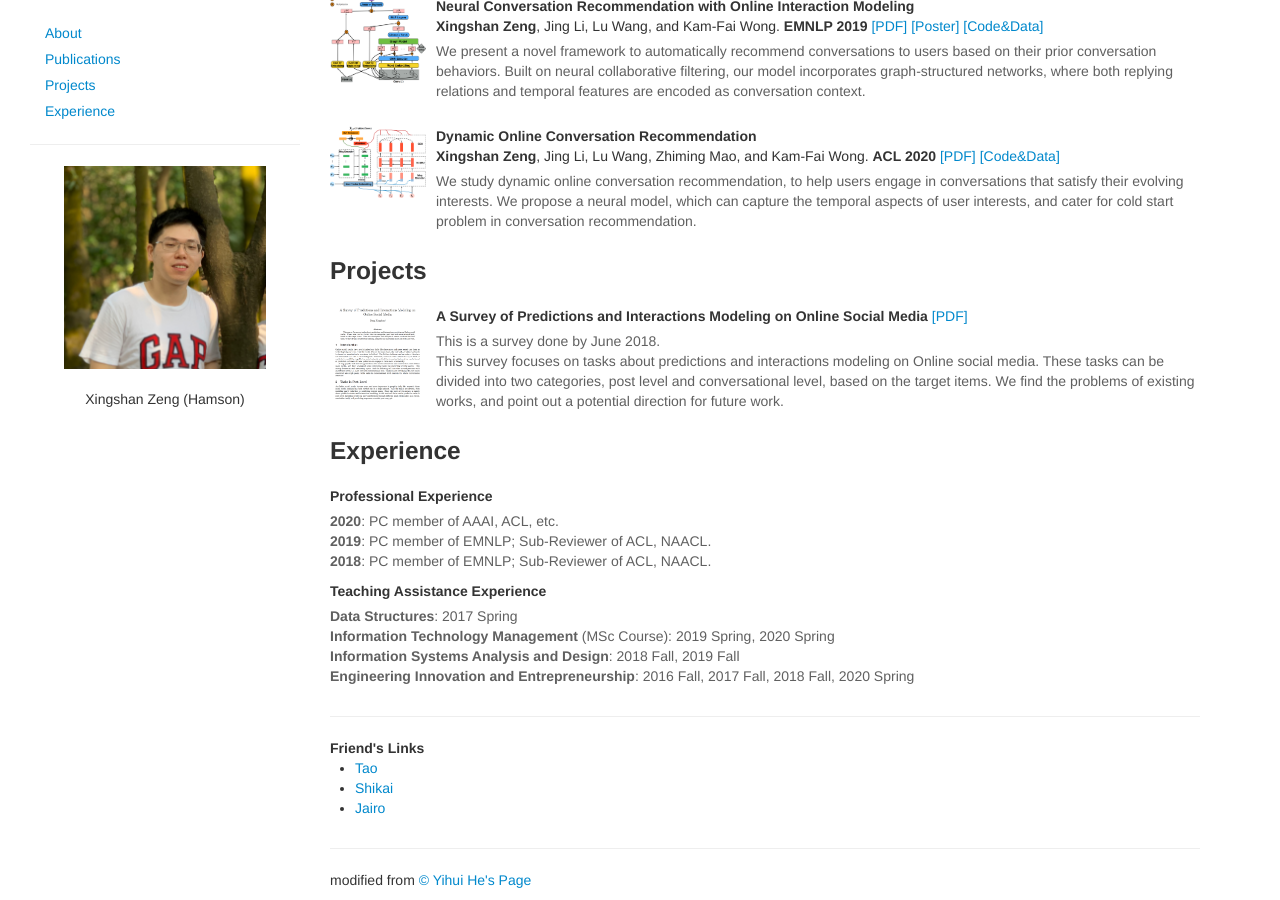
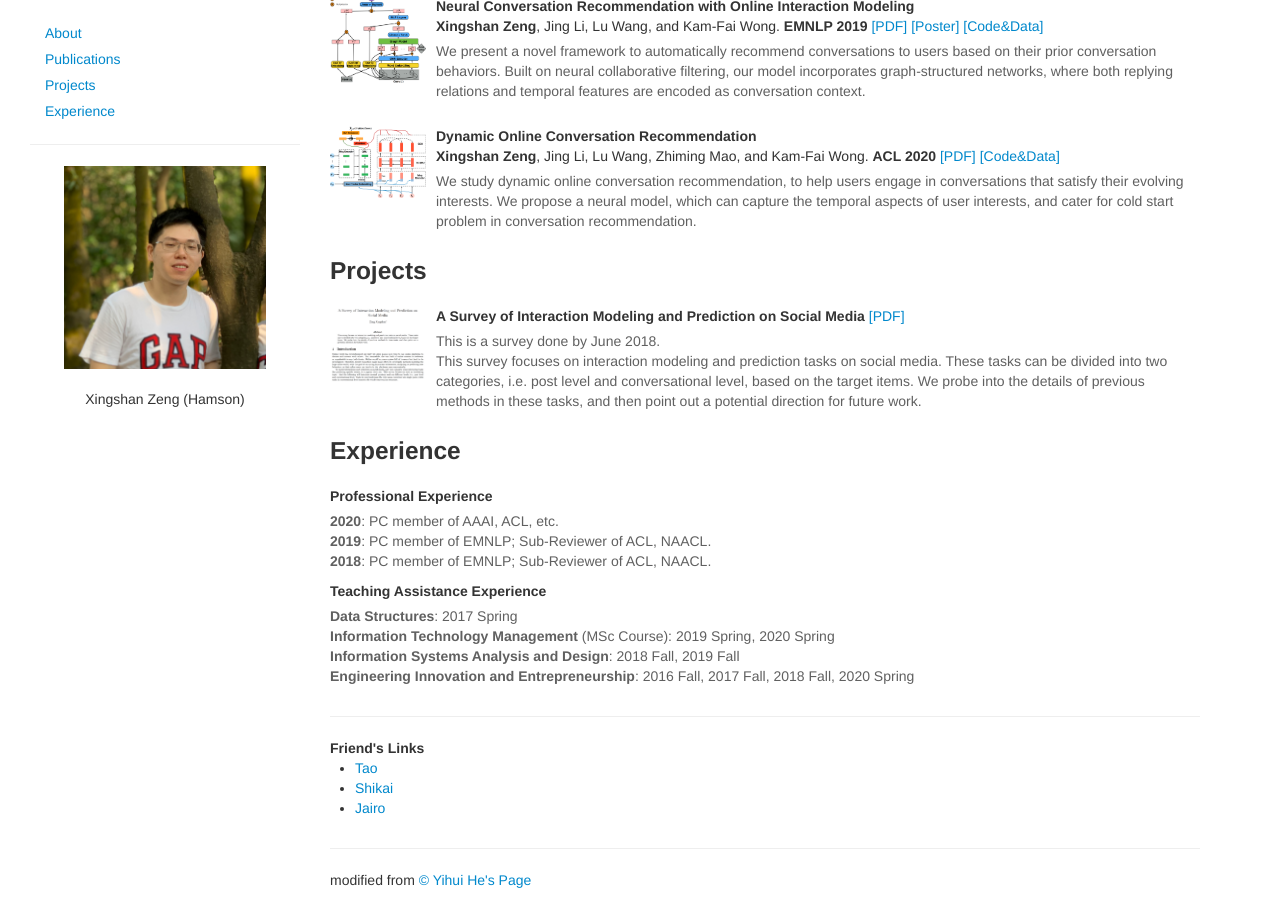
Before and after one commit to zxshamson/zxshamson.github.io, a Jekyll site: the page index.html, which Jekyll copies as it is, in a window 1280 px wide and 900 px high, scrolled down 539 px. Built offline with Jekyll 4.4.1, drawn with Linux system fonts in a browser that asks for light colours.

Commit message:
Update reports

```diff
--- a/index.html
+++ b/index.html
@@ -197,20 +197,20 @@
             <div class="media">
                 <a class="pull-left">
                     <img class="media-object"
-                         src="reports/survey1/1stversion-survey-predictions-interactions.png"
+                         src="reports/survey1/2stversion-survey-prediction-interaction.png"
                          width="96px" height="96px">
                 </a>
                 <div class="media-body">
                     <p class="media-heading">
                         <strong>
-                            A Survey of Predictions and Interactions Modeling on Online Social Media
+                            A Survey of Interaction Modeling and Prediction on Social Media
                         </strong>
                         <a target="_blank"
-                           href="reports/survey1/1stversion-survey-predictions-interactions.pdf">[PDF]</a>
+                           href="reports/survey1/2stversion-survey-prediction-interaction.pdf">[PDF]</a>
                     </p>
                     <p class="abstract-text">
                     This is a survey done by June 2018. <br>
-                    This survey focuses on tasks about predictions and interactions modeling on Online social media. These tasks can be divided into two categories, post level and conversational level, based on the target items. We find the problems of existing works, and point out a potential direction for future work.
+                    This survey focuses on interaction modeling and prediction tasks on social media. These tasks can be divided into two categories, i.e. post level and conversational level, based on the target items. We probe into the details of previous methods in these tasks, and then point out a potential direction for future work.
                     </p>
                 </div>
             </div>
```
Also changed, not shown: reports/survey1/1stversion-survey-predictions-interactions.png (deleted), reports/survey1/2stversion-survey-prediction-interaction.png (added), 2 other files.
